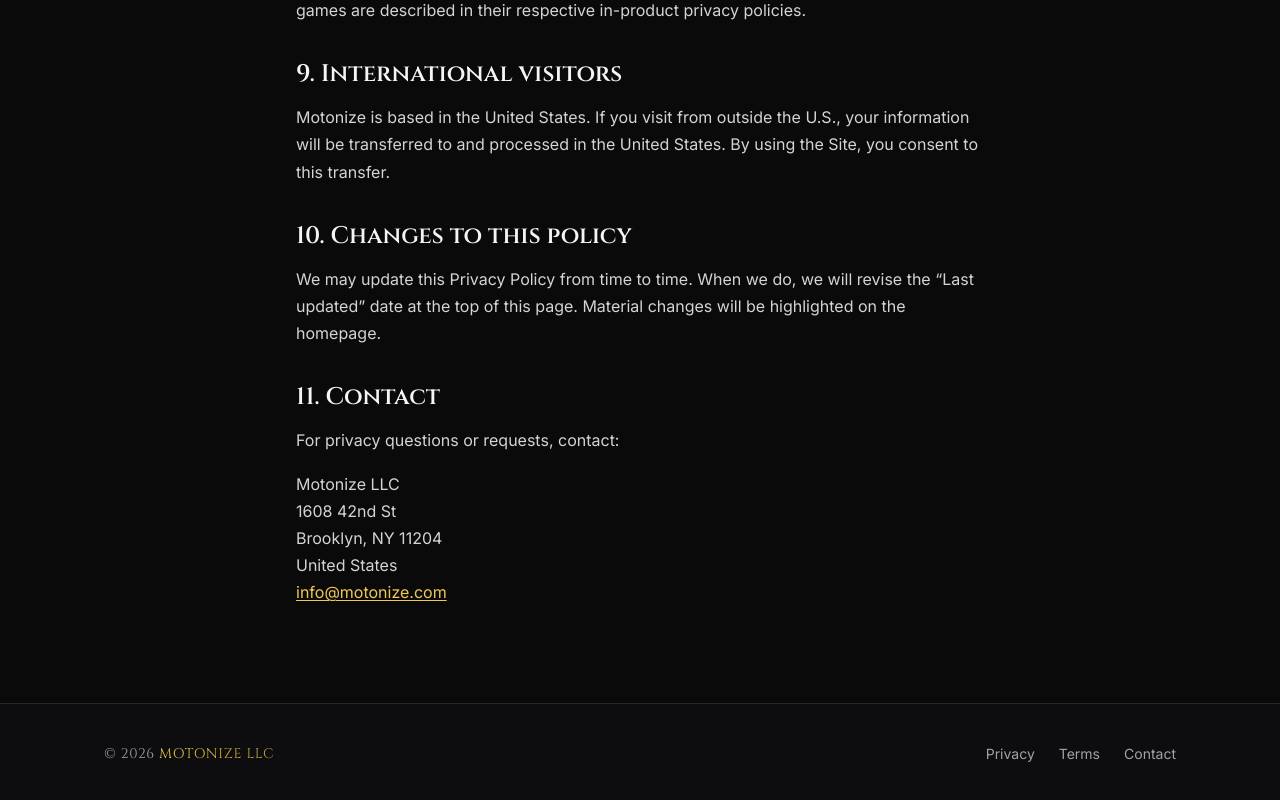
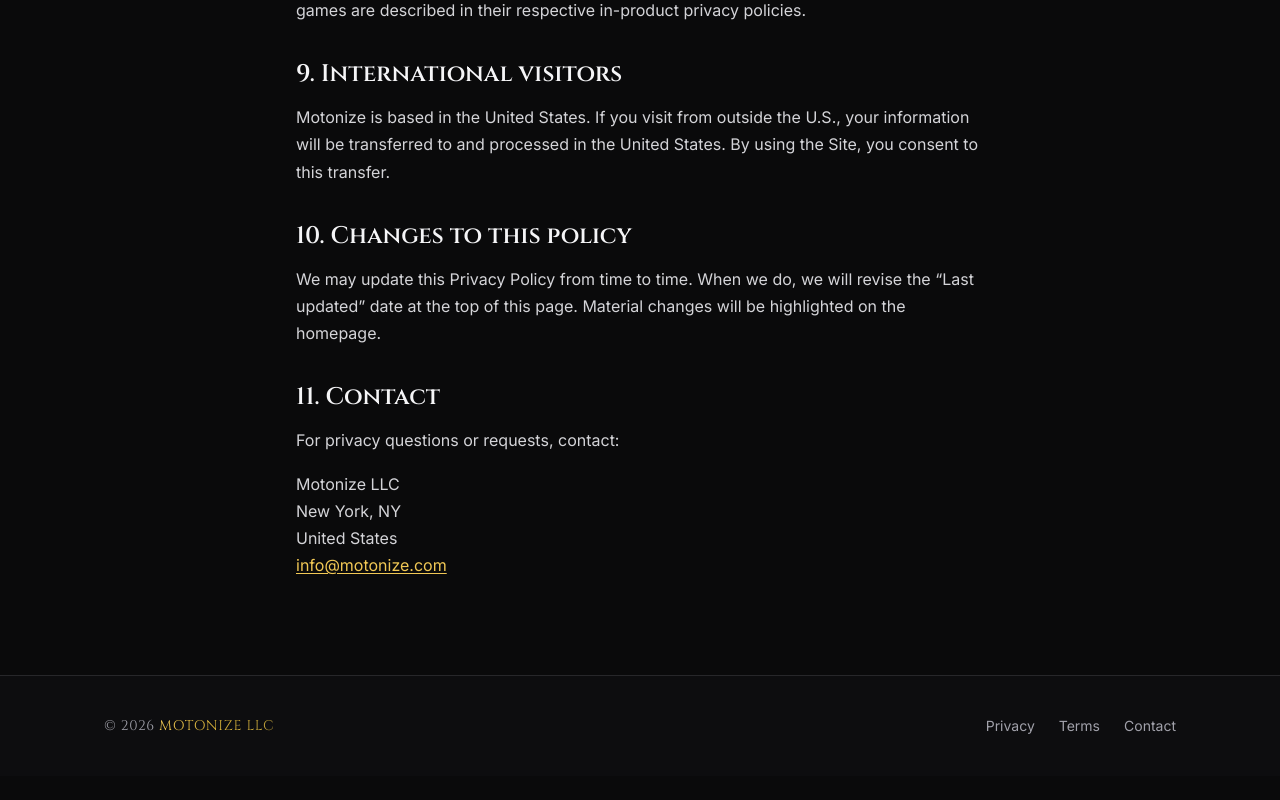
Before and after one commit to motonize/motonize-site, a Next.js app: page /privacy in a window 1280 px wide. Shown: the part 2153-2953 px from the top of the page. After the commit the page ends 2929 px from the top, so only its background shows below. Built offline with nearby package versions, Linux system fonts and the light colour scheme.

Commit message:
chore: update business address to New York, NY across pages

```diff
--- a/src/app/page.tsx
+++ b/src/app/page.tsx
@@ -202,9 +202,7 @@
               <address className="not-italic text-[var(--foreground)] leading-relaxed">
                 Motonize LLC
                 <br />
-                1608 42nd St
-                <br />
-                Brooklyn, NY 11204
+                New York, NY
                 <br />
                 United States
               </address>
--- a/src/app/privacy/page.tsx
+++ b/src/app/privacy/page.tsx
@@ -141,8 +141,7 @@
         </p>
         <p>
           Motonize LLC<br />
-          1608 42nd St<br />
-          Brooklyn, NY 11204<br />
+          New York, NY<br />
           United States<br />
           <a href="mailto:info@motonize.com">info@motonize.com</a>
         </p>
--- a/src/app/terms/page.tsx
+++ b/src/app/terms/page.tsx
@@ -128,8 +128,7 @@
         </p>
         <p>
           Motonize LLC<br />
-          1608 42nd St<br />
-          Brooklyn, NY 11204<br />
+          New York, NY<br />
           United States<br />
           <a href="mailto:info@motonize.com">info@motonize.com</a>
         </p>
```
